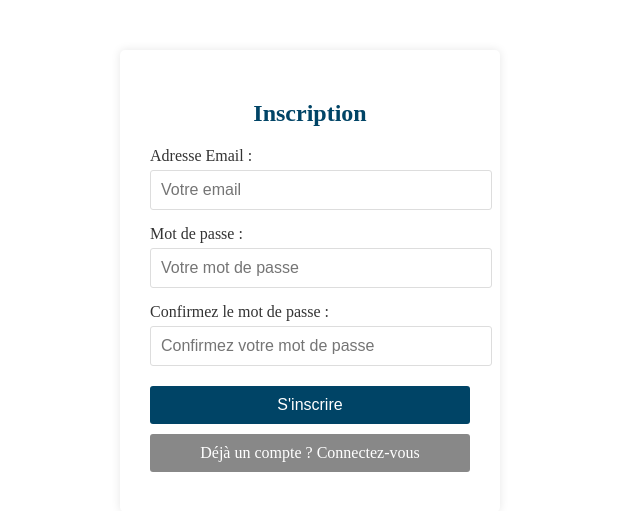
After one commit to EagleOfFire/web, a PHP site: page /inscription.php in a window 1280 px wide. The commit adds this page. Shown: the top 511 px of the page, without its empty margins (330-970 px from the left). Run offline with PHP 8.4, Linux system fonts and the light colour scheme.

Commit message:
Ajout pages de connexion/inscription

```diff
--- a/index.php
+++ b/index.php
@@ -22,7 +22,7 @@
                 include "main.php";
                 break;
             case "Profil":
-                include "profil.php";
+                include "connexion.php";
                 break;
             default:
                 include "main.php";
--- /dev/null
+++ b/inscription.css
@@ -0,0 +1,68 @@
+/* Styles pour la page d'inscription */
+
+.signup-container {
+    width: 320px;
+    margin: 50px auto;
+    padding: 30px;
+    background-color: #fff;
+    border-radius: 5px;
+    box-shadow: 0 0 10px rgba(0, 0, 0, 0.1);
+}
+
+.signup-container h2 {
+    text-align: center;
+    margin-bottom: 20px;
+    color: #004466;
+}
+
+.form-group {
+    margin-bottom: 15px;
+}
+
+.form-group label {
+    display: block;
+    margin-bottom: 5px;
+    color: #333;
+}
+
+.form-group input {
+    width: 100%;
+    padding: 10px;
+    border: 1px solid #ddd;
+    border-radius: 3px;
+    font-size: 1em;
+}
+
+.button-group {
+    display: flex;
+    flex-direction: column;
+    margin-top: 20px;
+}
+
+.button-group .btn {
+    background-color: #004466;
+    color: #fff;
+    border: none;
+    padding: 10px;
+    border-radius: 3px;
+    cursor: pointer;
+    text-decoration: none;
+    text-align: center;
+    font-size: 1em;
+    margin-bottom: 10px;
+}
+
+.button-group .btn:hover {
+    background-color: #00334d;
+}
+
+.btn.btn-secondary {
+    background-color: #888;
+    padding: 10px;
+    display: block;
+    text-align: center;
+}
+
+.btn.btn-secondary:hover {
+    background-color: #666;
+}
--- /dev/null
+++ b/inscription.php
@@ -0,0 +1,71 @@
+<?php
+
+// Si l'utilisateur est déjà connecté, on redirige vers son profil
+if (isset($_SESSION['loggedin']) && $_SESSION['loggedin'] === true) {
+    header("Location: profil.php");
+    exit;
+}
+
+$error = "";
+$success = "";
+
+if ($_SERVER["REQUEST_METHOD"] == "POST") {
+    $email = isset($_POST['email']) ? trim($_POST['email']) : "";
+    $password = isset($_POST['password']) ? trim($_POST['password']) : "";
+    $confirm_password = isset($_POST['confirm_password']) ? trim($_POST['confirm_password']) : "";
+
+    // Vérification des champs
+    if (empty($email) || empty($password) || empty($confirm_password)) {
+        $error = "Tous les champs sont obligatoires.";
+    } elseif (!filter_var($email, FILTER_VALIDATE_EMAIL)) {
+        $error = "Adresse email invalide.";
+    } elseif ($password !== $confirm_password) {
+        $error = "Les mots de passe ne correspondent pas.";
+    } else {
+        // Ici, normalement, vous stockeriez ces informations dans une base de données.
+        // Pour l'instant, on les sauvegarde temporairement dans la session.
+        $_SESSION['loggedin'] = true;
+        $_SESSION['email'] = $email;
+
+        // Redirection vers le profil après inscription
+        header("Location: profil.php");
+        exit;
+    }
+}
+?>
+
+<!DOCTYPE html>
+<html lang="fr">
+<head>
+    <meta charset="UTF-8">
+    <meta name="viewport" content="width=device-width, initial-scale=1.0">
+    <title>Inscription - SeaFight.com</title>
+    <link rel="stylesheet" href="inscription.css">
+</head>
+<body>
+    <div class="signup-container">
+        <h2>Inscription</h2>
+        <?php if (!empty($error)): ?>
+            <div class="error"><?php echo $error; ?></div>
+        <?php endif; ?>
+        <form method="post" action="inscription.php">
+            <div class="form-group">
+                <label for="email">Adresse Email :</label>
+                <input type="email" id="email" name="email" placeholder="Votre email" required>
+            </div>
+            <div class="form-group">
+                <label for="password">Mot de passe :</label>
+                <input type="password" id="password" name="password" placeholder="Votre mot de passe" required>
+            </div>
+            <div class="form-group">
+                <label for="confirm_password">Confirmez le mot de passe :</label>
+                <input type="password" id="confirm_password" name="confirm_password" placeholder="Confirmez votre mot de passe" required>
+            </div>
+            <div class="button-group">
+                <button type="submit" class="btn">S'inscrire</button>
+                <a href="connexion.php" class="btn btn-secondary">Déjà un compte ? Connectez-vous</a>
+            </div>
+        </form>
+    </div>
+</body>
+</html>
```
Also changed, not shown: connexion.css (added, +66 -0 lines), connexion.php (added, +55 -0 lines), header.php (+4 -16 lines), profil.css (added), profil.php (added).
